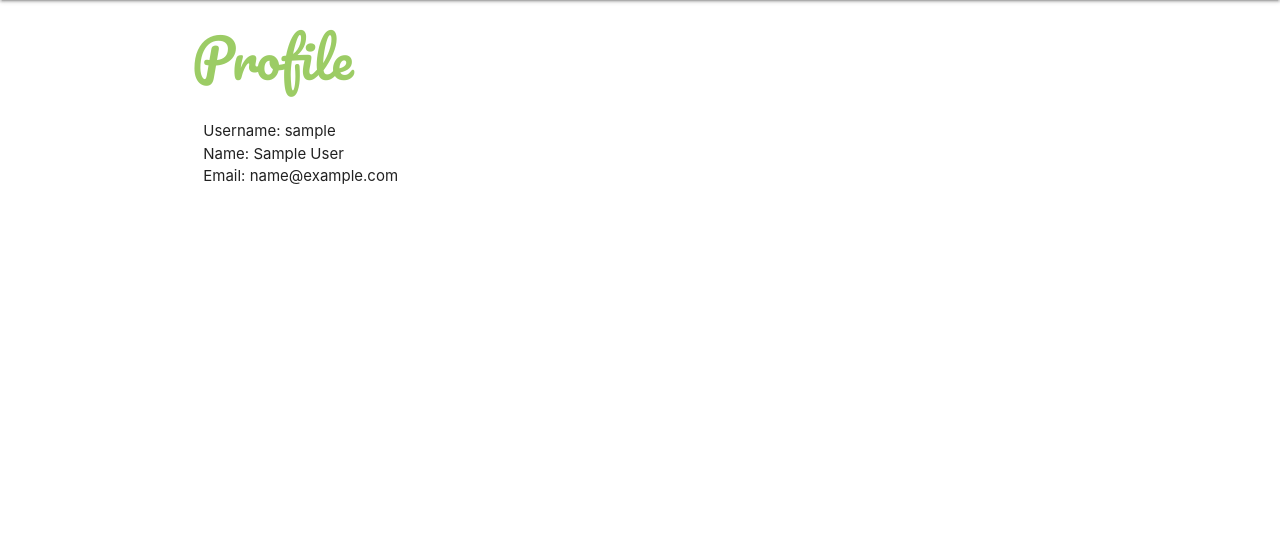
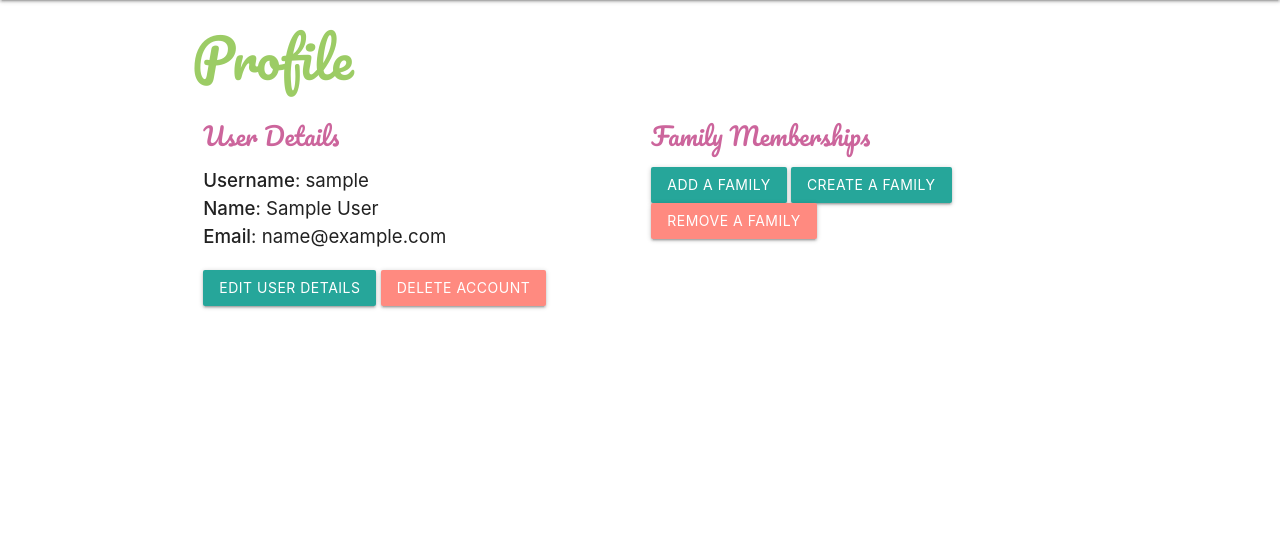
Before and after one commit to ladystensberg/LivelyRoots, a Django app: a page that uses livelyroots/main_app/templates/profile.html in a window 1280 px wide. Shown: the part 100-646 px from the top of the page. Run offline with Django 3.2, Linux system fonts and the light colour scheme; the visitor is signed in with stand-in values (Sample User, id 1); data comes from the database, SQL or seed files in the repository; data that the repository does not hold is empty.

Commit message:
updated profile page view

```diff
--- a/livelyroots/main_app/static/css/style.css
+++ b/livelyroots/main_app/static/css/style.css
@@ -104,7 +104,11 @@ h3 {
     color: #cc659c;
 }
 
-.tabs {
-    margin-top: 50px;
-    height: 75px !important;
+.profile-page {
+    font-size: 14pt;
 }
+
+.profile-page-header {
+    font-family: 'Pacifico', cursive;
+    color: #cc659c;
+}
--- a/livelyroots/main_app/templates/profile.html
+++ b/livelyroots/main_app/templates/profile.html
@@ -6,30 +6,30 @@
 <div class="container">
     <h3>Profile</h3>
     <div class="row">
-        <div class="col s12">
-            <ul>
-                <li>Username: {{ user.username }}</li>
-                <li>Name: {{ user.first_name }} {{ user.last_name }}</li>
-                <li>Email: {{ user.email }}</li>
-            </ul>
-        </div>
-    </div>
-    <div class="row">
         <div class="col s6">
-            <ul>
+            <h5 class="profile-page-header">User Details</h5>
+            <ul class="profile-page">
+                <li><strong>Username</strong>: {{ user.username }}</li>
+                <li><strong>Name</strong>: {{ user.first_name }} {{ user.last_name }}</li>
+                <li><strong>Email</strong>: {{ user.email }}</li>
                 {% for member in members %}
-                <li>Birthday: {{ member.birth_date }}</li>
-                <li>Location: {{ member.location }}</li>
+                <li><strong>Birthday</strong>: {{ member.birth_date }}</li>
+                <li><strong>Location</strong>: {{ member.location }}</li>
                 {% endfor %}
             </ul>
+            <a href="#" class="btn">Edit User Details</a>
+            <a href="#" class="btn red accent-1">Delete Account</a>
         </div>
         <div class="col s6">
-            <ul>
+            <h5 class="profile-page-header">Family Memberships</h5>
+            <ul class="profile-page">
                 {% for family in families %}
-                <li>Family Name: {{ family.family_name }}</li>
-                <li> Family Code: {{ family.family_code }}</li>
+                <li>{{ family.family_name }}</li>
                 {% endfor %}
             </ul>
+            <a href="#" class="btn">Add A Family</a>
+            <a href="#" class="btn">Create A Family</a>
+            <a href="#" class="btn red accent-1">Remove A Family</a>
         </div>
     </div>
 </div>
```
Also changed, not shown: livelyroots/main_app/views.py (+12 -0 lines).
